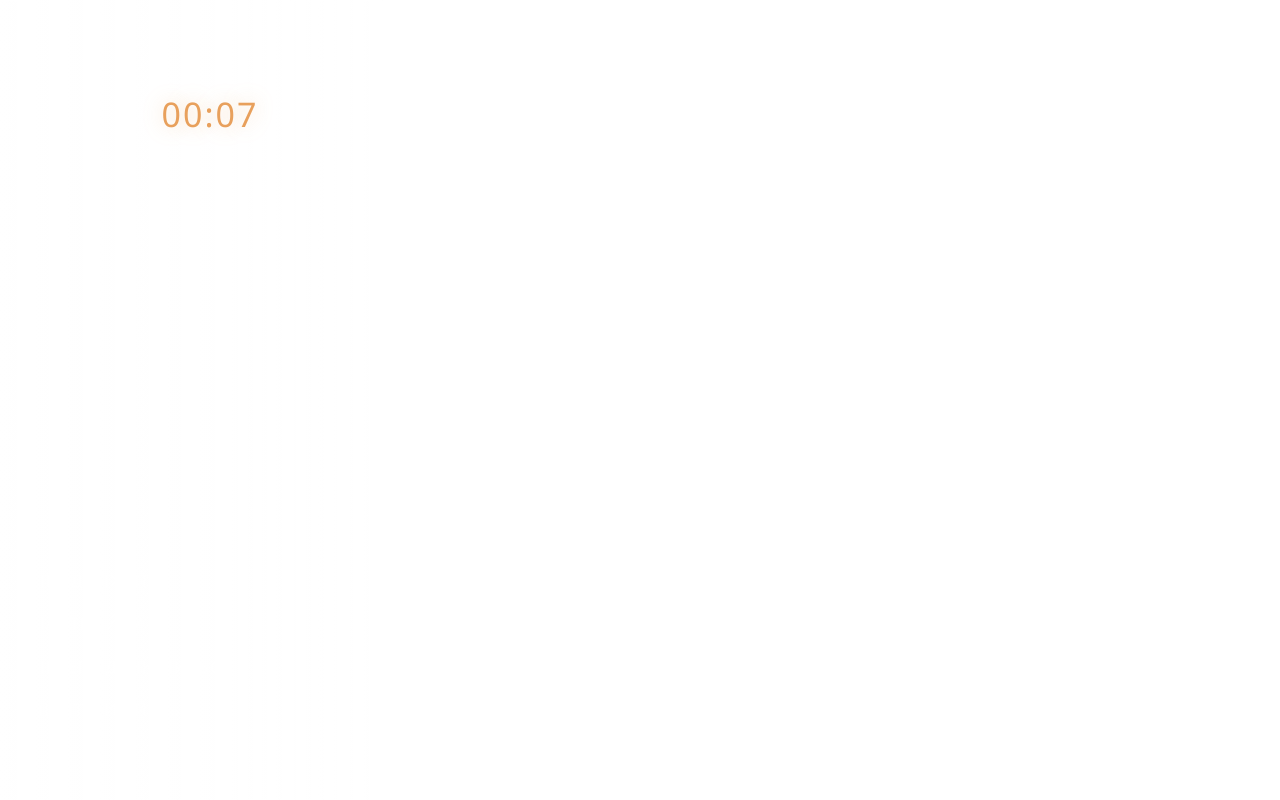
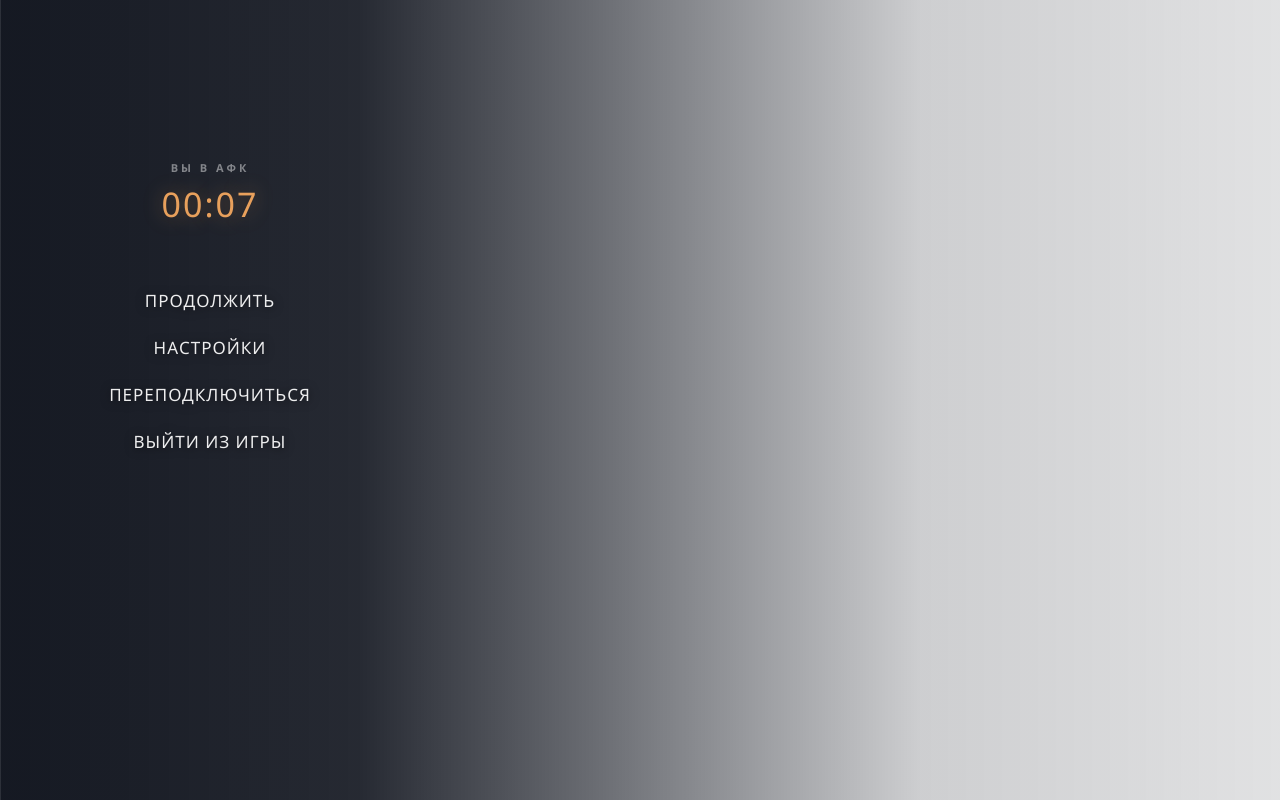
Before and after one commit to m0nzaa/revagerp_cef, a plain HTML site: page esc/index.html in a window 1280 px wide. Drawn offline with Linux system fonts and the light colour scheme.

Commit message:
Add files via upload

```diff
--- a/esc/index.html
+++ b/esc/index.html
@@ -4,7 +4,7 @@
 <meta charset="UTF-8">
 <meta name="viewport" content="width=device-width, initial-scale=1.0">
 <title>ESC Menu</title>
-<link rel="stylesheet" href="style.css">
+<link rel="stylesheet" href="style.css?v=2">
 </head>
 <body>
 
@@ -174,6 +174,6 @@
 
 </div>
 
-<script src="script.js"></script>
+<script src="script.js?v=2"></script>
 </body>
 </html>
--- a/esc/style.css
+++ b/esc/style.css
@@ -12,7 +12,7 @@
 html,body{
   margin:0; padding:0; width:100%; height:100%;
   font-family:'Segoe UI', 'Inter', -apple-system, sans-serif;
-  background:transparent;
+  background:transparent !important;
   overflow:hidden;
 }
 
@@ -33,9 +33,8 @@ html,body{
    прозрачности к правому краю, как на скриншоте). */
 .menu-root{
   position:absolute;
-  top:0; left:0; bottom:0;
-  width:420px;
-  max-width:38vw;
+  inset:0;
+  width:100%;
   display:flex;
   z-index:5;
   pointer-events:none;
@@ -44,16 +43,17 @@ html,body{
 
 .glass-panel{
   position:absolute; inset:0;
+  /* Затемнение слева направо: видно, что ESC открыт, и закрывает чат/HUD слева.
+     blur (backdrop-filter) намеренно убран — в CEF он ломает прозрачность. */
   background:
-    linear-gradient(90deg, rgba(255,255,255,0.08) 0%, rgba(255,255,255,0.05) 55%, rgba(255,255,255,0) 100%);
-  backdrop-filter: blur(22px) saturate(160%);
-  -webkit-backdrop-filter: blur(22px) saturate(160%);
-  -webkit-mask-image: linear-gradient(90deg, #000 0%, #000 60%, transparent 100%);
-  mask-image: linear-gradient(90deg, #000 0%, #000 60%, transparent 100%);
-  box-shadow:
-    inset 1px 0 0 rgba(255,255,255,0.12),   /* тонкий блик по левому краю */
-    inset 0 1px 0 rgba(255,255,255,0.08);   /* тонкий блик сверху */
-  animation: panelIn .4s ease both;
+    linear-gradient(90deg,
+      rgba(8,12,22,0.95) 0%,
+      rgba(8,12,22,0.88) 28%,
+      rgba(8,12,22,0.58) 48%,
+      rgba(8,12,22,0.20) 72%,
+      rgba(8,12,22,0.12) 100%);
+  box-shadow: inset 1px 0 0 rgba(255,255,255,0.10);
+  animation: fadeIn .25s ease both;
 }
 
 @keyframes panelIn{
@@ -64,7 +64,8 @@ html,body{
 /* ---------- AFK: по центру ширины панели, как на референсе ---------- */
 .afk-wrap{
   position:absolute;
-  top:70px; left:0; right:0;
+  top:20vh; left:0;
+  width:min(420px, 38vw);
   z-index:1;
   text-align:center;
   animation:fadeDown .5s ease .05s both;
@@ -91,18 +92,19 @@ html,body{
 /* ---------- Список пунктов меню: по левому краю, в нижней трети ---------- */
 .menu-content{
   position:absolute;
-  left:32px; bottom:70px;
+  left:0; top:calc(20vh + 120px);
+  width:min(420px, 38vw);
   z-index:1;
   display:flex;
   flex-direction:column;
-  align-items:flex-start;
+  align-items:center;
 }
 
 .panel{
   display:flex;
   flex-direction:column;
-  align-items:flex-start;
-  gap:2px;
+  align-items:center;
+  gap:6px;
   animation:fadeUp .55s ease .08s both;
 }
 .menu-item{
@@ -116,14 +118,14 @@ html,body{
   font-weight:500;
   letter-spacing:1px;
   padding:9px 0;
-  text-align:left;
+  text-align:center;
+  text-shadow:0 1px 10px rgba(0,0,0,0.6);
   transition:color .2s ease, letter-spacing .2s ease, padding-left .2s ease;
   text-transform:uppercase;
 }
 .menu-item:hover{
   color:var(--accent);
   letter-spacing:1.5px;
-  padding-left:8px;
 }
 .menu-item:active{ transform:scale(0.98); }
 .menu-item.danger:hover{ color:#ff5c5c; }
@@ -153,9 +155,7 @@ html,body{
   height:100%;
   border-radius:28px;
   background:
-    linear-gradient(160deg, rgba(255,255,255,0.14) 0%, rgba(255,255,255,0.05) 40%, rgba(255,255,255,0.08) 100%);
-  backdrop-filter:blur(34px) saturate(180%);
-  -webkit-backdrop-filter:blur(34px) saturate(180%);
+    linear-gradient(160deg, rgba(26,32,46,0.97) 0%, rgba(14,18,28,0.97) 100%);
   box-shadow:
     inset 0 1.5px 0 rgba(255,255,255,0.55),
     inset 0 0 0 1px rgba(255,255,255,0.10),
```
